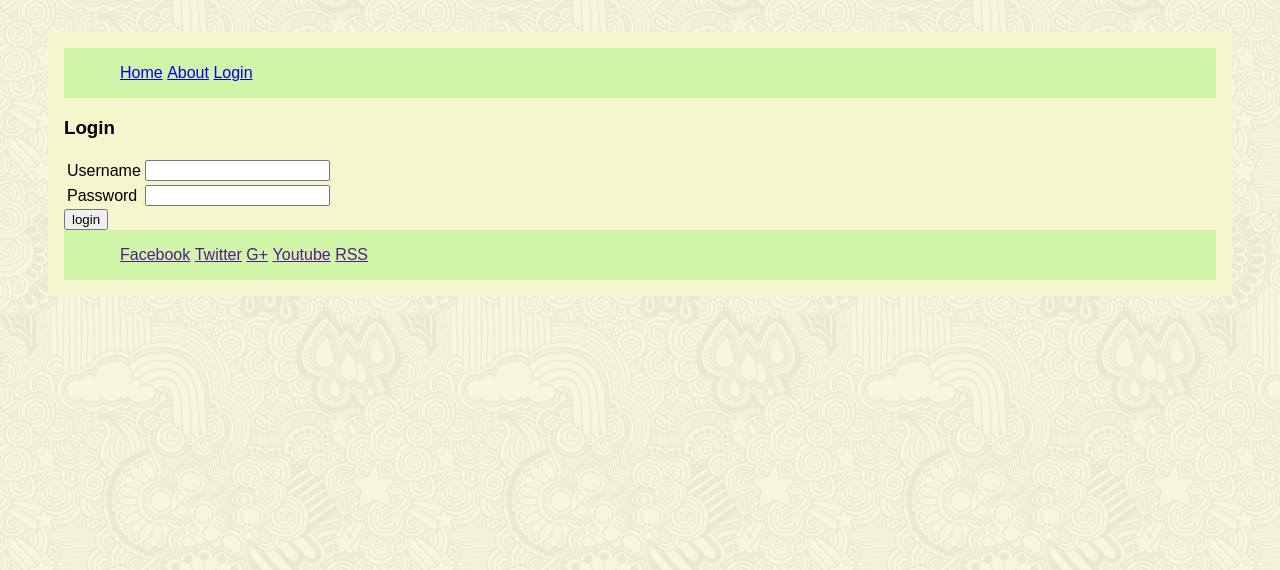
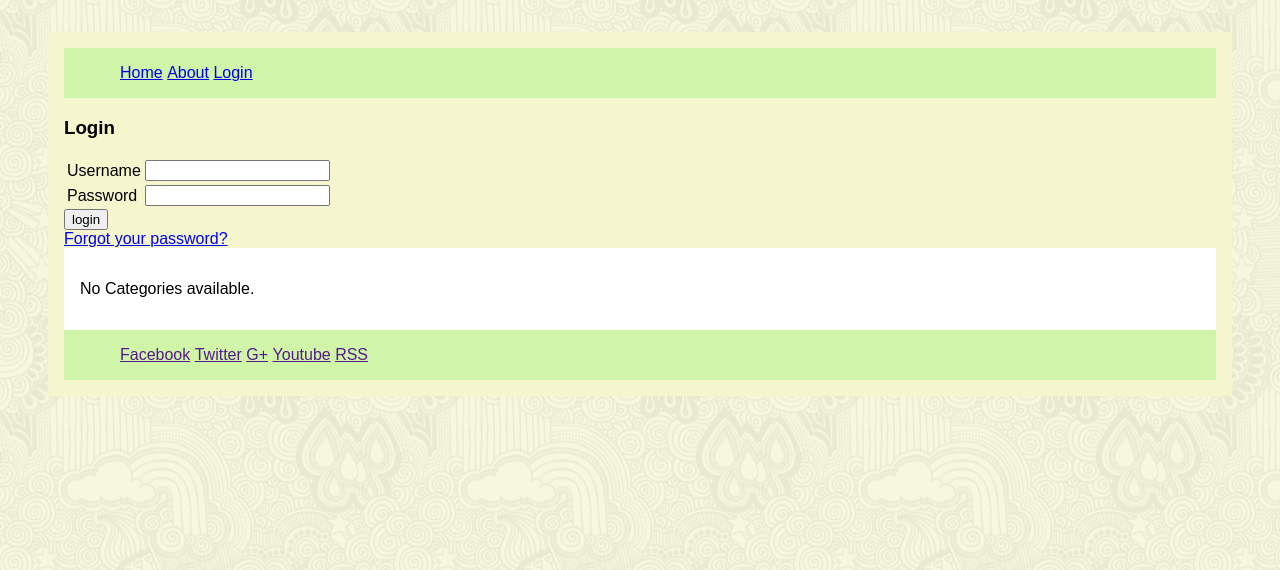
Before and after one commit to ezequielo/blog, a Django app: page /blog/login/ in a window 1280 px wide. Shown: the top 570 px of the page. Run offline with Django 3.2, Linux system fonts and the light colour scheme; parts of the project's set-up code (start-up, migrations or seed data) failed here and were passed over.

Commit message:
password restore structure category model cat_index / sidebar

```diff
--- a/blog_app/static/blog_app/style.css
+++ b/blog_app/static/blog_app/style.css
@@ -36,6 +36,7 @@ body {
 
 .sidebar {
 	padding: 1em;
+	background-color: white;
 }
 
 
--- a/blog_app/templates/blog_app/base.html
+++ b/blog_app/templates/blog_app/base.html
@@ -17,6 +17,12 @@
 	        {% block content %}{% endblock content %}
 	    </div>
 
+	    <div class="sidebar">
+	    	{% block cat_index %}
+	    		{% include "blog_app/cat_index.html" %}
+	    	{% endblock cat_index %}
+	    </div>
+
 	    <div class="footer">
 	    	{% block footer %}
 	    		{% include "blog_app/footer.html" %}
--- /dev/null
+++ b/blog_app/templates/blog_app/cat_index.html
@@ -0,0 +1,13 @@
+{% block cat_index %}
+
+	{% if categories_list %}
+	    <ul>
+	    {% for cat in categories_list %}
+	        <li><a href="{% url 'blog:category' cat.id %}">{{ cat }}</a></li>
+	    {% endfor %}
+	    </ul>
+	{% else %}
+	    <p>No Categories available.</p>
+	{% endif %}
+
+{% endblock cat_index %}
--- a/blog_app/templates/blog_app/detail.html
+++ b/blog_app/templates/blog_app/detail.html
@@ -5,7 +5,7 @@
 	<h2>{{ post }}</h2>
 	<h3>{{ post.pub_date }}</h3>
 	<p>{{ post.body }}</p>
-
+	<p>Category: {{ post.fk_cat }}</p>
 	<!-- WRITE COMMENT -->
 
 	<form action="{% url 'blog:detail' post.id %}" method="POST">
--- a/blog_app/templates/blog_app/login.html
+++ b/blog_app/templates/blog_app/login.html
@@ -23,4 +23,6 @@
 		<input type="submit" value="login" />
 		</form>
 
+		<a href="{% url 'blog:password_restore' %}">Forgot your password?</a>
+
 {% endblock content %}
--- a/blog_app/templates/blog_app/nav.html
+++ b/blog_app/templates/blog_app/nav.html
@@ -10,5 +10,4 @@
 		<li><a href="{% url 'blog:login' %}">Login</a></li>
 	{% endif %}
 
-
 </ul>
--- a/blog_app/urls.py
+++ b/blog_app/urls.py
@@ -8,7 +8,11 @@ urlpatterns = patterns('',
 #     url(r'^(?P<pk>\d+)/results/$', views.ResultsView.as_view(), name='results'),
     url(r'^$', views.index, name='index'),
     url(r'^(?P<post_id>\d+)/$', views.detail, name='detail'),
+    url(r'^(?P<category_id>\d+)/$', views.category, name='category'),
     url(r'^about/$', views.about, name='about'),
     url(r'^login/$', views.login, name='login'),
     url(r'^logout/$', views.logout_view, name='logout'),
+    url(r'^password_restore/$', views.password_restore, name='password_restore'),
+
+
 )
--- a/blog_app/views.py
+++ b/blog_app/views.py
@@ -1,5 +1,5 @@
 from django.shortcuts import render, get_object_or_404
-from blog_app.models import Post, Comment
+from blog_app.models import Post, Comment, Category
 from django.http.response import HttpResponseRedirect
 from django.core.urlresolvers import reverse
 from django.core.context_processors import request
@@ -11,8 +11,10 @@ from django.contrib.auth import login as auth_login
 
 
 def index(request):
-    latest_post_list = Post.objects.order_by('pub_date')[:5]
-    return render(request, 'blog_app/index.html', {'latest_post_list':latest_post_list})
+    vals = {}
+    vals['latest_post_list'] = Post.objects.order_by('pub_date')[:5]
+    vals['categories_list'] = Category.objects.order_by('name')
+    return render(request, 'blog_app/index.html', vals)
 
 
 def detail(request, post_id):
@@ -58,3 +60,14 @@ def login(request):
 def logout_view(request):
     logout(request)
     return index(request)
+
+
+def password_restore(request):
+    return render(request, 'blog_app/password_restore.html', {})
+
+
+def category(request, cat_id):
+    posts = Post.objects.filter(
+        fk_cat=cat_id
+    ).order_by('pub_date')
+    render(request, 'blog_app/index.html', {'latest_post_list':posts})
```
Also changed, not shown: blog_app/admin.py (+13 -4 lines), blog_app/models.py (+6 -4 lines), blog_app/templates/blog_app/password_restore.html (added, +7 -0 lines). Lines whose indentation alone changed are shown as unchanged.
